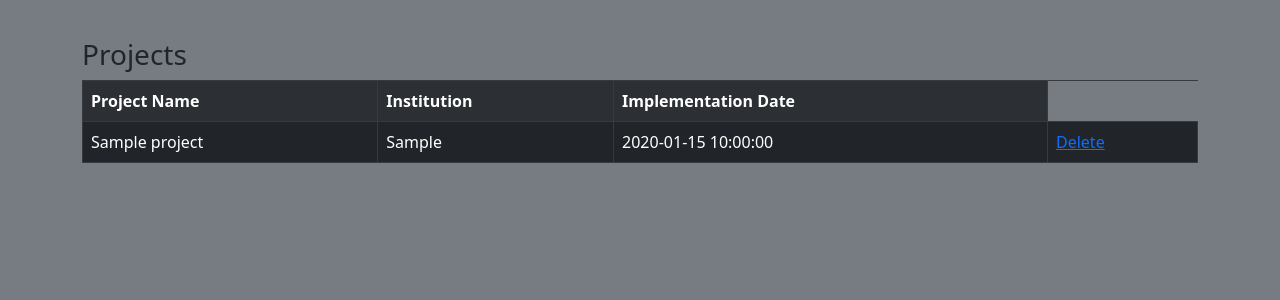
After one commit to amandasuzzanne/project-management-system, a PHP site: page /projects.php in a window 1280 px wide. The commit adds this page. Shown: the top 300 px of the page. Run offline with PHP 8.4, Linux system fonts and the light colour scheme; tables that the repository leaves empty or names only in its code hold one stand-in row (values such as "Sample post").

Commit message:
current projects table

```diff
--- a/addProject.php
+++ b/addProject.php
@@ -24,7 +24,7 @@ include('configuration.php'); //using database connection file here
         $db->close(); // Close connection
 
         echo "Project added successfully";
-        header("location:homepage.php"); // redirects to home page
+        header("location:projects.php"); // redirects to home page
 
     exit;
     }
--- a/login.php
+++ b/login.php
@@ -18,7 +18,7 @@ session_start(); //session to manage
          if($count == 1)
          { //login successful
             $_SESSION['login_user'] = $myemail;
-            header("location: homepage.php");
+            header("location: home.php");
          }else
          {
             $error = "Your Email or Password is invalid";
--- /dev/null
+++ b/projects.php
@@ -0,0 +1,49 @@
+<?php
+   include('configuration.php');
+?>
+
+
+<!DOCTYPE html>
+<html>
+<head>
+
+<title>Projects</title>
+<link href="https://cdn.jsdelivr.net/npm/bootstrap@5.0.2/dist/css/bootstrap.min.css" rel="stylesheet" integrity="sha384-EVSTQN3/azprG1Anm3QDgpJLIm9Nao0Yz1ztcQTwFspd3yD65VohhpuuCOmLASjC" crossorigin="anonymous">
+
+<style>
+	body{background-color:#767c82;}
+    .container{margin-top:3%;}
+    button:hover {opacity: 0.8;}
+</style>
+</head>
+
+<body>
+
+<div class="container">
+
+<h3>Projects</h3>
+
+<table class="table table-dark table-striped table-hover table-bordered">
+<tr> <th>Project Name</th> <th>Institution</th> <th>Implementation Date</th></tr>
+
+<?php
+	$str = '';
+	$sql = "SELECT * FROM project ORDER BY implementation_date";
+	$result = mysqli_query($db,$sql);
+	$count = mysqli_num_rows($result);
+
+	while ($row = mysqli_fetch_array($result,MYSQLI_ASSOC))
+	{
+	$str .= "<tr>
+	<td>".$row['name']."</td>
+	<td>".$row['institution']."</td>
+	<td>".$row['implementation_date']."</td>
+	<td>
+	<a href='deleteProject.php?id=".$row['project_id']."'>Delete</a>
+	</td></tr>";
+	}
+	echo $str;
+?>
+
+</table>
+</div>
```
Also changed, not shown: deleteProject.php (added, +22 -0 lines), home.php (renamed from homepage.php).
